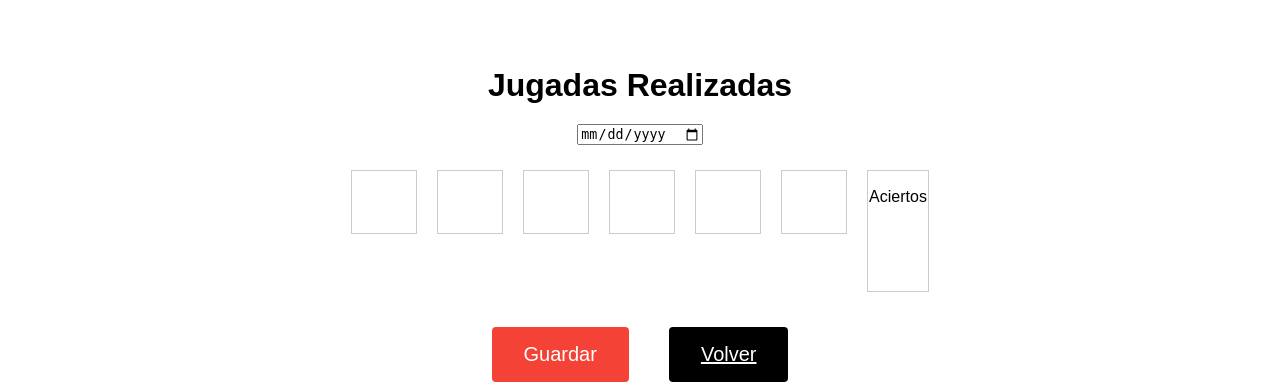
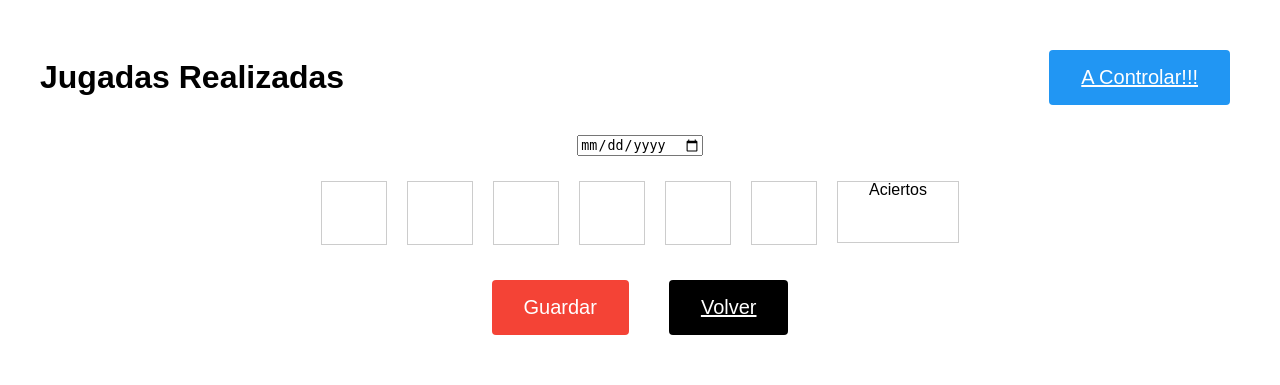
Before and after one commit to ElTiva/Quini, a Flask app: page /jugadas in a window 1280 px wide. Shown: the top 385 px of the page. Run offline with Flask 3, Linux system fonts and the light colour scheme; data that the repository does not hold is empty.

Commit message:
Add A Controlar button linking to quini-6-resultados.com.ar

```diff
--- a/static/css/style.css
+++ b/static/css/style.css
@@ -144,9 +144,20 @@ table td {
     padding: 20px;
 }
 
+.jugadas-header {
+    display: flex;
+    justify-content: space-between;
+    align-items: center;
+    margin-bottom: 20px;
+}
+
 .jugadas-title {
     font-size: 2rem;
-    margin-bottom: 20px;
+    margin: 0;
+}
+
+.control-btn {
+    margin-left: auto;
 }
 
 .form-section {
@@ -231,8 +242,8 @@ table td {
 
 /* Aciertos cell styling */
 .aciertos-cell {
-    width: 60px;
-    height: 120px;
+    width: 120px;
+    height: 60px;
     display: flex;
     flex-direction: column;
     align-items: center;
@@ -248,7 +259,7 @@ table td {
 }
 
 .aciertos-cell input {
-    width: 100%;
+    width: 120px;
     height: 60px;
     font-size: 2rem;
     text-align: center;
--- a/templates/jugadas.html
+++ b/templates/jugadas.html
@@ -8,7 +8,10 @@
 </head>
 <body>
     <div class="jugadas-container">
-        <h2 class="jugadas-title">Jugadas Realizadas</h2>
+        <div class="jugadas-header">
+            <h2 class="jugadas-title">Jugadas Realizadas</h2>
+            <a href="https://www.quini-6-resultados.com.ar/quini6/controlar-boleta.aspx" target="_blank" class="btn blue large control-btn">A Controlar!!!</a>
+        </div>
         <div class="form-section">
             <p id="message" class="message"></p>
             <input type="date" id="fecha" required>
```
